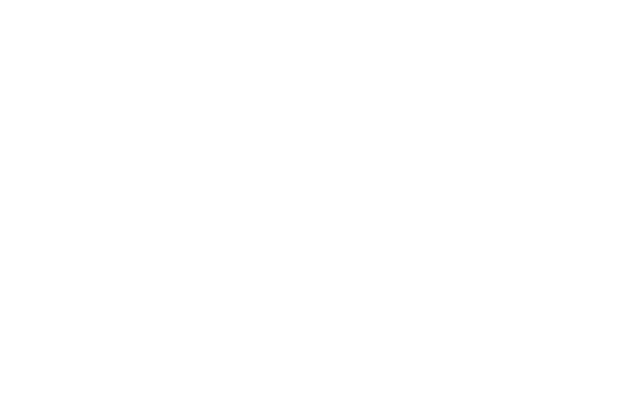
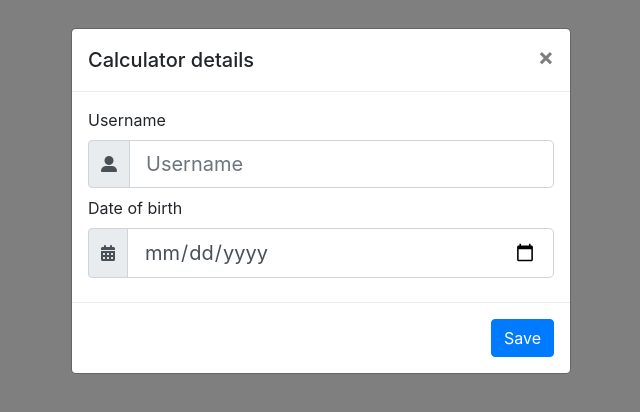
Before and after one commit to caxtonMuthoni/fivver__calculator, a plain HTML site: page index.html in a window 1280 px wide. Shown: the whole page, without its empty margins (319-959 px from the left). Drawn offline with nearby package versions, Linux system fonts and the light colour scheme.

Commit message:
Added modal to correct user deatils

```diff
--- a/index.html
+++ b/index.html
@@ -6,6 +6,9 @@
     <meta name="viewport" content="width=device-width, initial-scale=1.0">
     <title>Calculator</title>
 
+    <link rel="stylesheet" href="https://cdnjs.cloudflare.com/ajax/libs/font-awesome/6.0.0-beta2/css/all.min.css"
+        integrity="sha512-YWzhKL2whUzgiheMoBFwW8CKV4qpHQAEuvilg9FAn5VJUDwKZZxkJNuGM4XkWuk94WCrrwslk8yWNGmY1EduTA=="
+        crossorigin="anonymous" referrerpolicy="no-referrer" />
     <link rel="stylesheet" href="https://maxcdn.bootstrapcdn.com/bootstrap/4.0.0/css/bootstrap.min.css"
         integrity="sha384-Gn5384xqQ1aoWXA+058RXPxPg6fy4IWvTNh0E263XmFcJlSAwiGgFAW/dAiS6JXm" crossorigin="anonymous">
     <link rel="stylesheet" href="css/style.css">
@@ -14,7 +17,47 @@
 <body>
 
     <div class="container">
+        <!-- Modal -->
+        <div class="modal fade calculator-modal" id="modelId" tabindex="-1" role="dialog" aria-labelledby="modelTitleId"
+            aria-hidden="true">
+            <div class="modal-dialog" role="document">
+                <div class="modal-content">
+                    <div class="modal-header">
+                        <h5 class="modal-title">Calculator details</h5>
+                        <button type="button" class="close" data-dismiss="modal" aria-label="Close">
+                            <span aria-hidden="true">&times;</span>
+                        </button>
+                    </div>
+                    <form action="" class="form">
+                        <div class="modal-body">
+                            <div>
+                                <label for="inlineFormInputGroup">Username</label>
+                                <div class="input-group mb-2">
+                                    <div class="input-group-prepend">
+                                        <div class="input-group-text"><i class="fas fa-user-alt    "></i></div>
+                                    </div>
+                                    <input type="text" class="form-control form-control-lg" id="inlineFormInputGroup"
+                                        placeholder="Username">
+                                </div>
+                            </div>
 
+                            <div>
+                                <label for="date-of-birth">Date of birth</label>
+                                <div class="input-group mb-2">
+                                    <div class="input-group-prepend">
+                                        <div class="input-group-text"><i class="fas fa-calendar-alt    "></i></div>
+                                    </div>
+                                    <input type="date" class="form-control form-control-lg" id="date-of-birth">
+                                </div>
+                            </div>
+                        </div>
+                        <div class="modal-footer">
+                            <button type="button" class="btn btn-primary">Save</button>
+                        </div>
+                    </form>
+                </div>
+            </div>
+        </div>
     </div>
 
     <script src="https://code.jquery.com/jquery-3.2.1.slim.min.js"
@@ -26,6 +69,8 @@
     <script src="https://maxcdn.bootstrapcdn.com/bootstrap/4.0.0/js/bootstrap.min.js"
         integrity="sha384-JZR6Spejh4U02d8jOt6vLEHfe/JQGiRRSQQxSfFWpi1MquVdAyjUar5+76PVCmYl"
         crossorigin="anonymous"></script>
+
+    <script src="js/script.js"></script>
 </body>
 
 </html>
--- /dev/null
+++ b/js/script.js
@@ -0,0 +1,19 @@
+$(document).ready(function () {
+    // Global variables
+    var deatails;
+
+	// show modal method
+    function showCalculatorDetailsModal() {
+        // Get calculator details from localstorage
+        const calculatorDetails = localStorage.getItem('calculatorDetails');
+        if (!calculatorDetails) {
+            $('.calculator-modal').modal({ backdrop: 'static', keyboard: false });
+        } else {
+            deatails = JSON.parse(calculatorDetails)
+        }
+    }
+
+
+
+	showCalculatorDetailsModal();
+});
```
